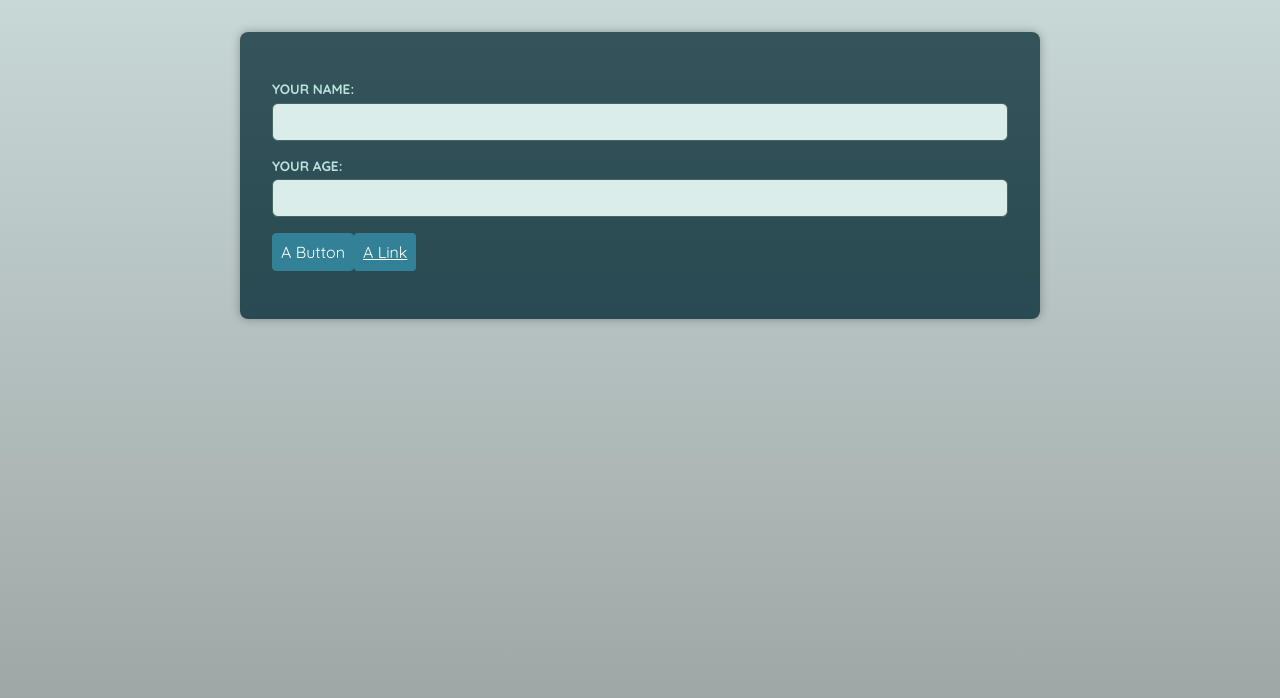
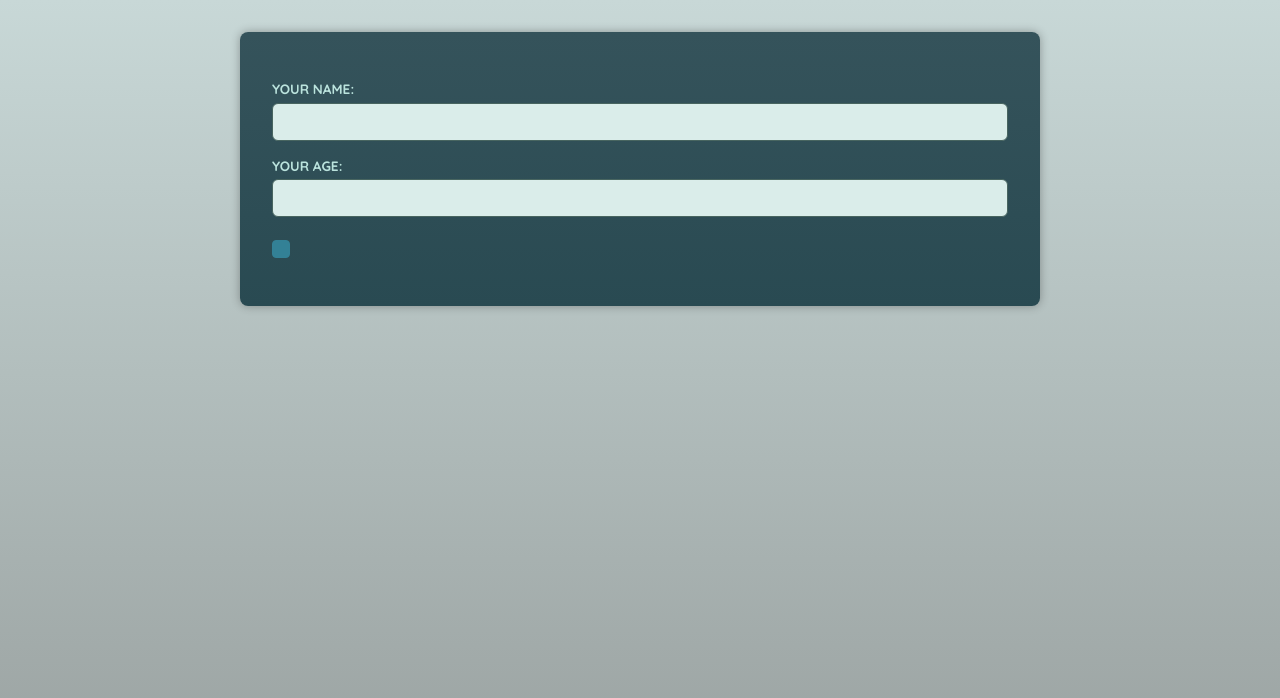
Before and after one commit to GaziRiad/Advanced-ts, a Next.js app: page / in a window 1280 px wide. Shown: the top 698 px of the page. Built offline with nearby package versions, Linux system fonts and the light colour scheme; a web font is replaced by a local one.

Commit message:
Building a basic polymorphic component

```diff
--- a/app/page.tsx
+++ b/app/page.tsx
@@ -1,4 +1,5 @@
 import Button from "@/components/Button";
+import Container from "@/components/Container";
 import Input from "@/components/Input";
 import React from "react";
 
@@ -8,10 +9,11 @@ export default function page() {
       <Input id="name" label="Your name:" type="text" />
       <Input id="age" label="Your age:" type="number" />
       <p>
-        <Button el="button">A Button</Button>
-        <Button el="anchor" href="https://google.com" target="_blank">
+        {/* <Button el="button">A Button</Button> */}
+        <Container as={Button} />
+        {/* <Button el="anchor" href="https://google.com" target="_blank">
           A Link
-        </Button>
+        </Button> */}
       </p>
     </main>
   );
--- /dev/null
+++ b/components/Container.tsx
@@ -0,0 +1,10 @@
+import { type ElementType } from "react";
+
+type ContainerProps = {
+  as: ElementType;
+};
+
+export default function Container({ as }: ContainerProps) {
+  const Component = as;
+  return <Component />;
+}
```
